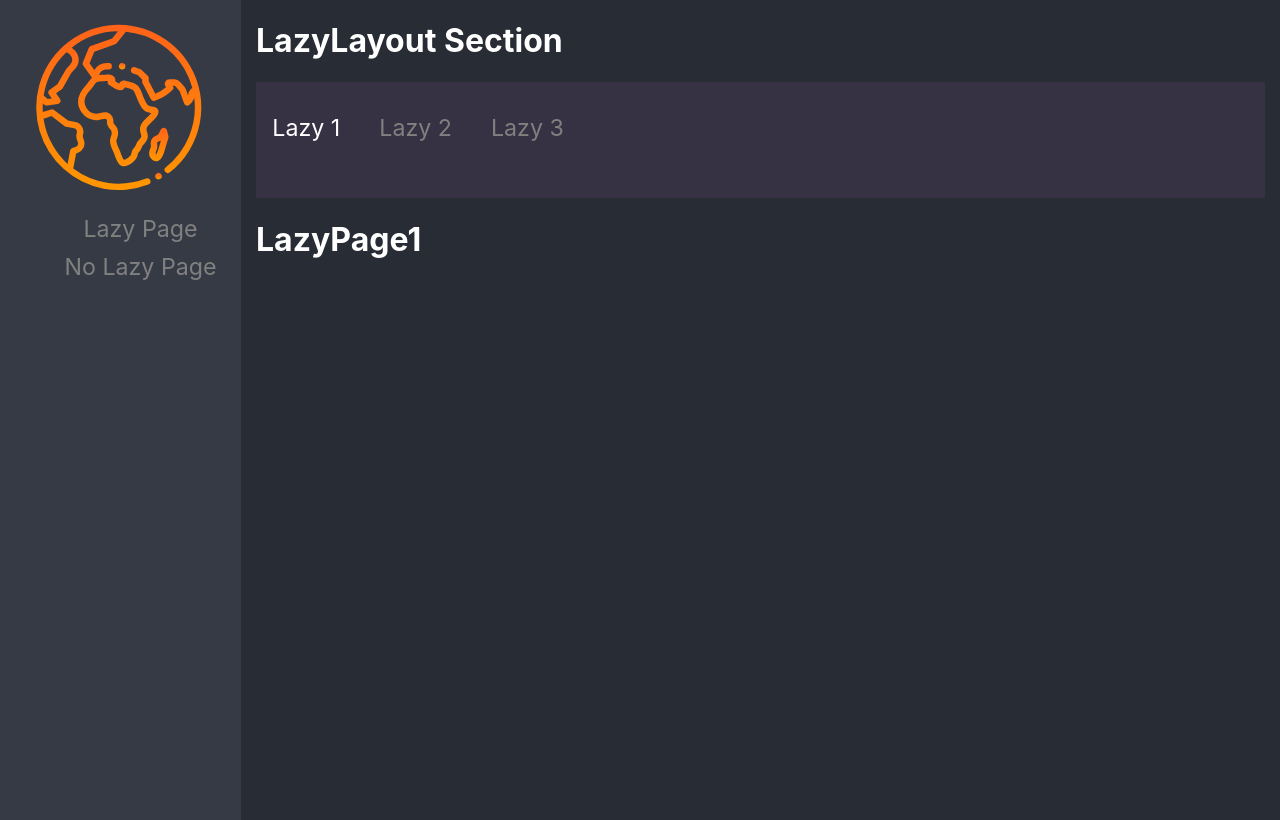
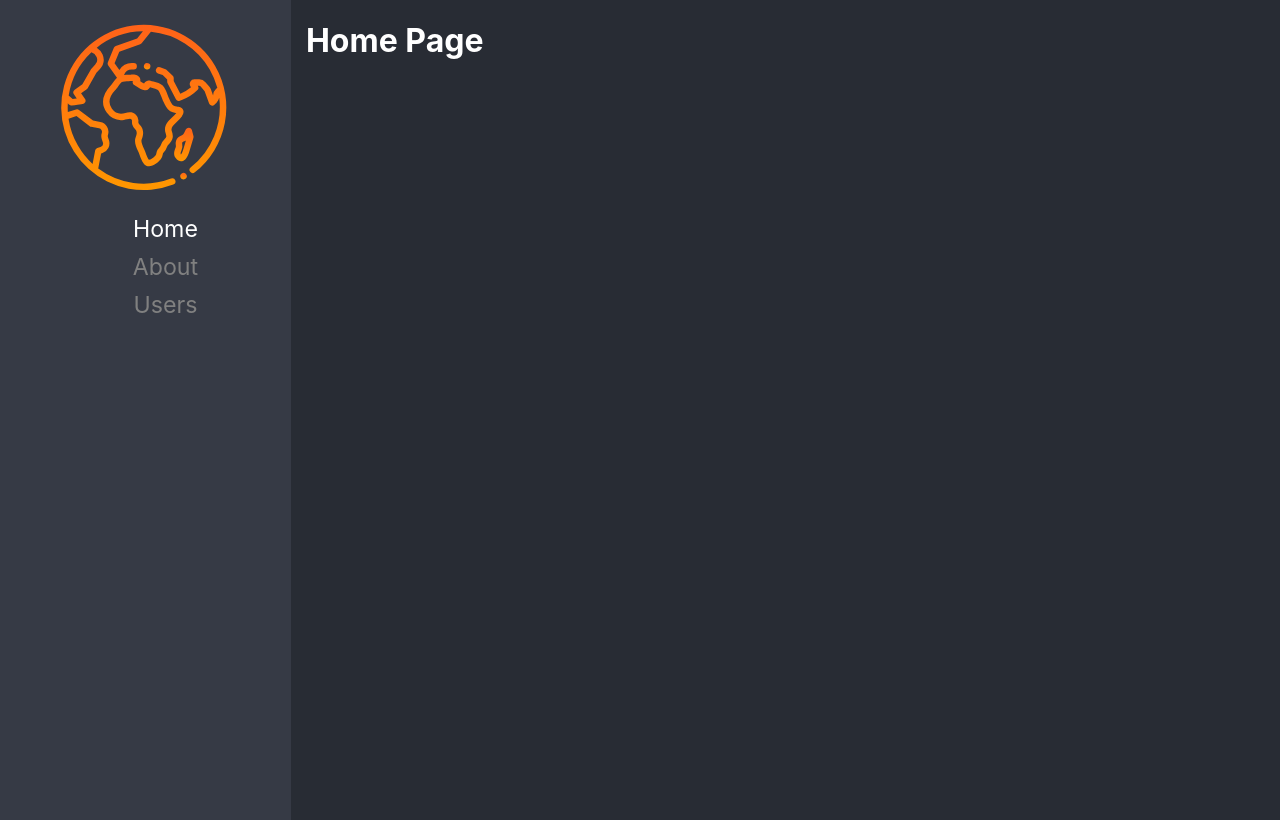
Before and after one commit to juancamontero/react-pro-02-lazyload, a React (Vite) app: page / in a window 1280 px wide. Before the commit this address led to /lazyload/lazy1. Built offline with nearby package versions, Linux system fonts and the light colour scheme.

Commit message:
Main igualado a codigo fernando

```diff
--- a/src/01-lazyload/index.ts
+++ /dev/null
@@ -1,5 +0,0 @@
-export * from './pages/LazyPage1'
-export * from './pages/LazyPage2'
-export * from './pages/LazyPage3'
-export * from './pages/NoLazyPage'
-export * from './layout/LazyLayout'
--- a/src/01-lazyload/layout/LazyLayout.tsx
+++ /dev/null
@@ -1,49 +0,0 @@
-import { NavLink, Navigate, Route, Routes } from "react-router-dom";
-import { LazyPage1, LazyPage2, LazyPage3 } from "../";
-
-export const LazyLayout = () => {
-  return (
-    <div className="main-lazy-page">
-      <h1>LazyLayout Section</h1>
-      <>
-        <div className="lazy-menu">
-          <ul className="main-layout">
-            <li>
-              <NavLink
-                to="lazy1"
-                className={({ isActive }) => (!isActive ? "nav-active" : "")}
-              >
-                Lazy 1
-              </NavLink>
-            </li>
-            <li>
-              <NavLink
-                to="lazy2"
-                className={({ isActive }) => (!isActive ? "nav-active" : "")}
-              >
-                Lazy 2
-              </NavLink>
-            </li>
-            <li>
-              <NavLink
-                to="lazy3"
-                className={({ isActive }) => (!isActive ? "nav-active" : "")}
-              >
-                Lazy 3
-              </NavLink>
-            </li>
-          </ul>
-        </div>
-      </>
-      <Routes>
-        <Route path="/lazy1" element={<LazyPage1 />} />
-        <Route path="/lazy2" element={<LazyPage2 />} />
-        <Route path="/lazy3" element={<LazyPage3 />} />
-
-        <Route path="/*" element={<Navigate replace to="lazy1" />} />
-      </Routes>
-    </div>
-  );
-};
-
-export default LazyLayout;
--- a/src/01-lazyload/pages/LazyPage1.tsx
+++ /dev/null
@@ -1,9 +0,0 @@
-
-
-export const LazyPage1 = () => {
-  return (
-    <h1>LazyPage1</h1>
-  )
-}
-
-export default LazyPage1;
--- a/src/01-lazyload/pages/LazyPage2.tsx
+++ /dev/null
@@ -1,9 +0,0 @@
-
-
-export const LazyPage2 = () => {
-  return (
-    <h1>LazyPage2</h1>
-  )
-}
-
-export default LazyPage2;
--- a/src/01-lazyload/pages/LazyPage3.tsx
+++ /dev/null
@@ -1,8 +0,0 @@
-
-
-export const LazyPage3 = () => {
-  return (
-    <h1>LazyPage3</h1>
-  )
-}
-export default LazyPage3;
--- a/src/01-lazyload/pages/NoLazyPage.tsx
+++ /dev/null
@@ -1,7 +0,0 @@
-export const NoLazyPage = () => {
-  return (
-    <>
-      <h1>NoLazy - LayOut</h1>
-    </>
-  );
-};
--- a/src/routes/Navigation.tsx
+++ b/src/routes/Navigation.tsx
@@ -12,34 +12,45 @@
 
 export const Navigation = () => {
   return (
-    <Suspense fallback={<div>Loading...</div>}>
     <BrowserRouter>
       <div className="main-layout">
         <nav>
           <img src={logo} alt="React Logo" />
           <ul>
-              {routes.map((route) => (
-                <li key={route.path}>
+            <li>
               <NavLink
-                    to={route.to}
-                    className={({ isActive }) =>
-                      !isActive ? "nav-active" : ""
-                    }
+                to="/"
+                className={({ isActive }) => (!isActive ? "nav-active" : "")}
               >
-                    {route.name}
+                Home
               </NavLink>
             </li>
-              ))}
+            <li>
+              <NavLink
+                to="/about"
+                className={({ isActive }) => (!isActive ? "nav-active" : "")}
+              >
+                About
+              </NavLink>
+            </li>
+            <li>
+              <NavLink
+                to="/users"
+                className={({ isActive }) => (!isActive ? "nav-active" : "")}
+              >
+                Users
+              </NavLink>
+            </li>
           </ul>
         </nav>
         <Routes>
-            {routes.map(({ path, Component }) => (
-              <Route key={path} path={path} element={<Component />} />
-            ))}
-            <Route path="/*" element={<Navigate to={routes[0].to} />} />
+          <Route path="about" element={<h1>About Page</h1>} />
+          <Route path="users" element={<h1>Users Page</h1>} />
+          <Route path="/" element={<h1>Home Page</h1>} />
+          <Route path="home" element={<h1>Home Page</h1>} />
+          <Route path="/*" element={<Navigate to="/home" />} />
         </Routes>
       </div>
     </BrowserRouter>
-    </Suspense>
   );
 };
--- a/src/routes/routes.ts
+++ /dev/null
@@ -1,35 +0,0 @@
-import { LazyExoticComponent, lazy } from "react";
-import { LazyLayout, NoLazyPage } from "../01-lazyload";
-
-type JSXComponent = () => JSX.Element;
-
-interface RoutesInterface {
-    to: string,
-    path: string,
-    Component: (LazyExoticComponent<JSXComponent>) | JSXComponent,
-    name: string,
-}
-
-const Lazy = lazy(() => import('../01-lazyload/layout/LazyLayout'))
-
-
-export const routes: RoutesInterface[] = [
-    // {
-    //     to: '/lazyload/',
-    //     path: '/lazyload/*',
-    //     Component: Lazy,
-    //     name: 'Lazy Page',
-    // },
-    {
-        to: '/lazyload/',
-        path: '/lazyload/*',
-        Component: Lazy,
-        name: 'Lazy Page',
-    },
-    {
-        to: '/no-lazy',
-        path: 'no-lazy',
-        Component: NoLazyPage,
-        name: 'No Lazy Page',
-    },
-]
```
Lines whose indentation alone changed are shown as unchanged.
